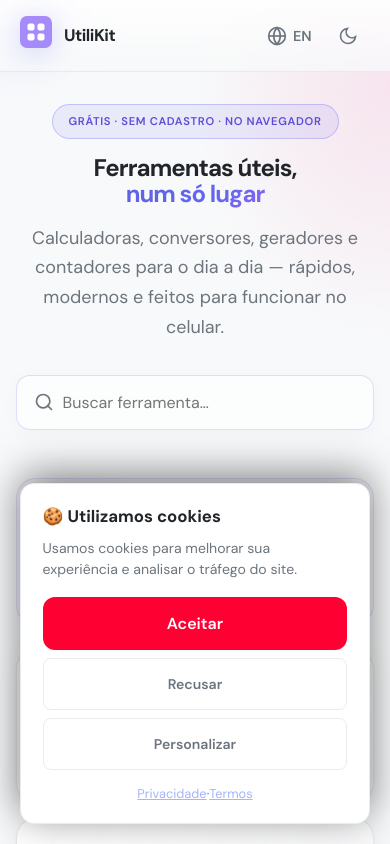
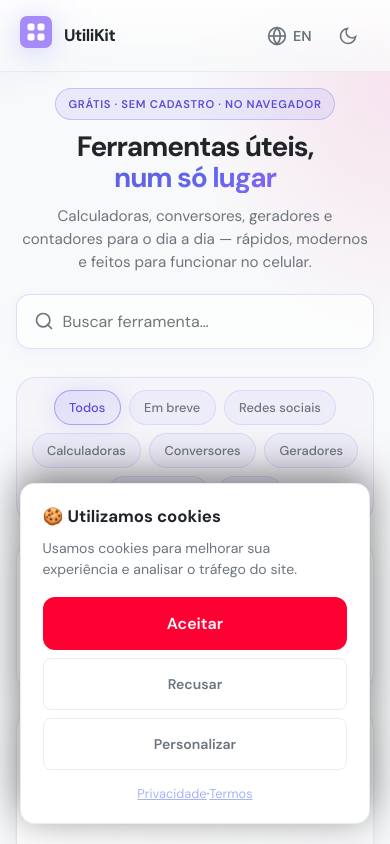
Before and after one commit to EduuD1as/utilikit, a React (Vite) app in the folder client/: page / in a window 390 px wide. Shown: the top 844 px of the page. Built offline with nearby package versions, Linux system fonts and the light colour scheme; no server answers.

Commit message:
Update home.css

```diff
--- a/client/src/home.css
+++ b/client/src/home.css
@@ -192,7 +192,7 @@ body:has(.home) {
 
 .home-hero {
   position: relative;
-  padding: var(--space-3xl) var(--space-lg) var(--space-2xl);
+  padding: 1.5rem var(--space-lg) 1.25rem;
   overflow: visible;
   z-index: 1;
 }
@@ -210,13 +210,13 @@ body:has(.home) {
 
 .home-hero__eyebrow {
   display: inline-block;
-  font-size: var(--text-xs);
+  font-size: 0.65rem;
   font-weight: 600;
   letter-spacing: 0.06em;
   text-transform: uppercase;
   color: #a5b4fc;
-  margin-bottom: var(--space-md);
-  padding: var(--space-sm) var(--space-md);
+  margin-bottom: 0.75rem;
+  padding: 0.4rem 0.8rem;
   border-radius: var(--radius-full);
   background: var(--brand-soft);
   border: var(--border-sm) solid rgba(99, 102, 241, 0.25);
@@ -229,7 +229,7 @@ body:has(.home) {
 }
 
 .home-hero__title {
-  font-size: clamp(var(--text-2xl), 6vw, var(--text-3xl));
+  font-size: clamp(1.75rem, 5vw, 2.5rem);
   font-weight: 700;
   letter-spacing: -0.04em;
   line-height: 1.1;
@@ -251,19 +251,19 @@ body:has(.home) {
 }
 
 .home-hero__lead {
-  margin-top: var(--space-md);
+  margin-top: 0.75rem;
   color: var(--text-muted);
-  font-size: var(--text-lg);
+  font-size: 0.95rem;
   max-width: 540px;
   margin-left: auto;
   margin-right: auto;
-  line-height: 1.65;
+  line-height: 1.5;
 }
 
 .home-hero__search {
   position: relative;
   max-width: 440px;
-  margin: 2rem auto 0;
+  margin: 1.25rem auto 0;
 }
 
 .home-hero__search-icon {
@@ -638,11 +638,11 @@ body:has(.home) {
 
 @media (max-width: 768px) {
   .home-hero {
-    padding: 3rem 1.25rem 2.5rem;
+    padding: 1.25rem 1.25rem 1rem;
   }
 
   .home-main {
-    padding: 2.5rem 1.25rem 3rem;
+    padding: 1.5rem 1.25rem 2rem;
   }
 
   .home-filters {
@@ -673,16 +673,16 @@ body:has(.home) {
 
 @media (max-width: 480px) {
   .home-hero {
-    padding: 2rem 1rem 1.5rem;
+    padding: 1rem 1rem 0.75rem;
   }
 
   .home-main {
-    padding: 1.5rem 1rem 2rem;
+    padding: 1rem 1rem 1.5rem;
   }
 
   .home-filters {
     padding: 0.75rem;
-    margin-bottom: 1.5rem;
+    margin-bottom: 1rem;
   }
 
   .home-filter {
```
